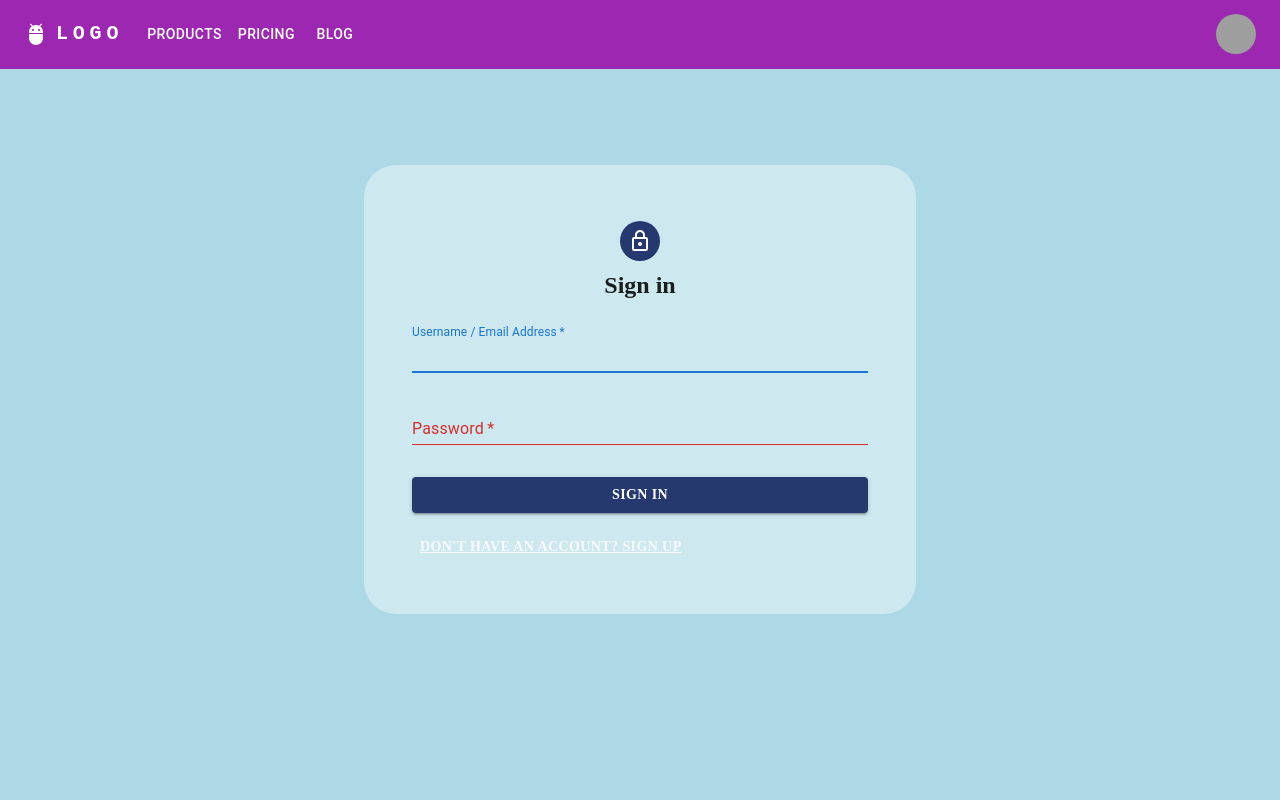
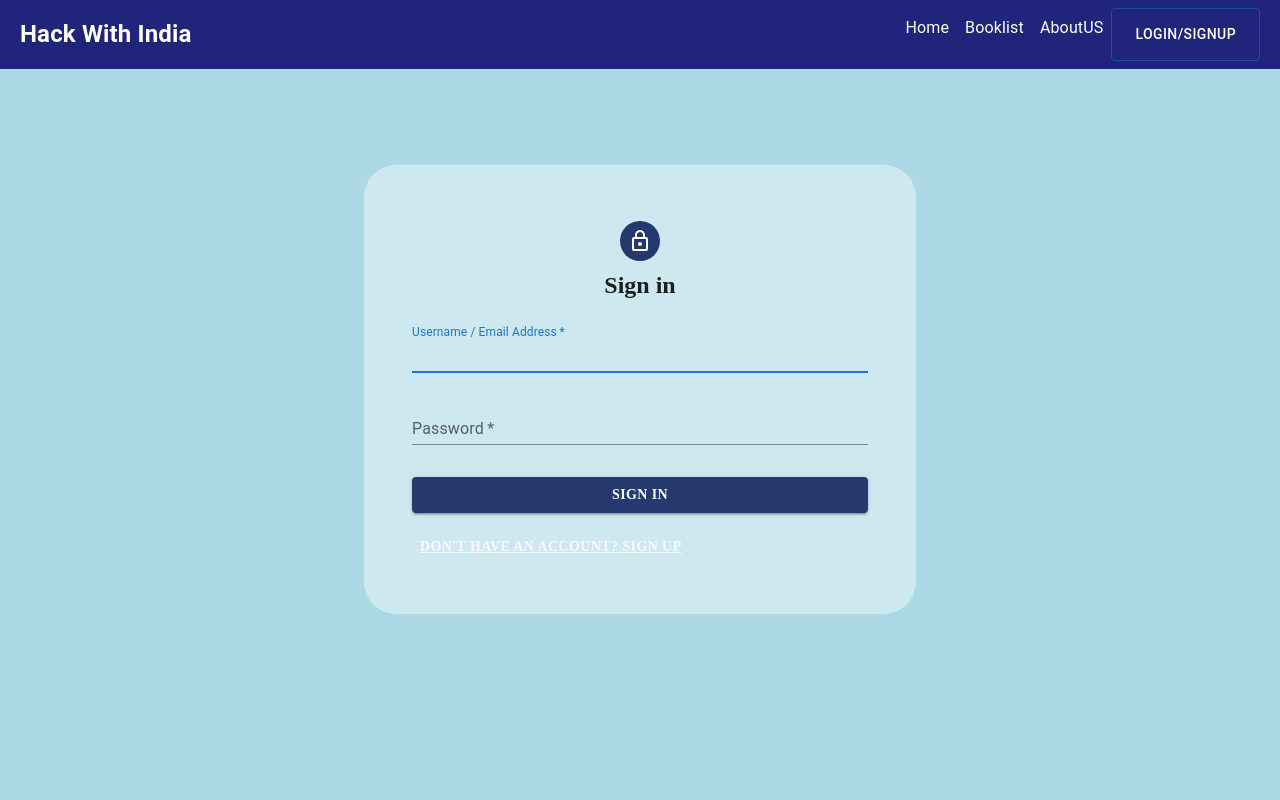
Before and after one commit to Dharmesh-Kota/HackWithIndia, a React (Create React App) app in the folder frontend/: page /login in a window 1280 px wide. Shown: the top 800 px of the page. Built offline with nearby package versions, Linux system fonts and the light colour scheme; grey boxes are pictures that could not be loaded.

Commit message:
login-register

```diff
--- a/frontend/src/App.jsx
+++ b/frontend/src/App.jsx
@@ -8,22 +8,23 @@ import Navbar from "./components/Navbar";
 import Login from "./pages/Login";
 import Register from "./pages/Register";
 import Footer from "./components/Footer";
+import { useAuth } from "./context/auth";
 
 function App() {
+  const { isLoggedIn } = useAuth();
   return (
     <>
       <Navbar />
       <Routes>
+        <Route exact path="/" element={<Home />} />
+        <Route exact path="/login" element={<Login />} />
+        <Route exact path="/register" element={<Register />} />
         <Route exact path="/profile" element={<Profile />} />
-        <Route exact path="/register" element={<Register />} />
-        <Route exact path="/" element={<Home />} />
         <Route exact path="/store" element={<Store />} />
         <Route exact path="/history" element={<History />} />
-        <Route exact path="/login" element={<Login />} />
       </Routes>
       <Footer />
     </>
   );
 }
-
 export default App;
--- a/frontend/src/components/Footer.jsx
+++ b/frontend/src/components/Footer.jsx
@@ -10,7 +10,7 @@ import {
 export default function Footer() {
   return (
     <MDBFooter
-      className="text-center text-lg-start text-muted mt-5"
+      className="text-center text-lg-start text-muted"
       style={{ backgroundColor: "#DFFFFF" }}
     >
       <section className="d-flex justify-content-center justify-content-lg-between p-4 border-bottom">
--- a/frontend/src/components/Navbar.jsx
+++ b/frontend/src/components/Navbar.jsx
@@ -1,166 +1,104 @@
-import * as React from "react";
-import AppBar from "@mui/material/AppBar";
-import Box from "@mui/material/Box";
-import Toolbar from "@mui/material/Toolbar";
-import IconButton from "@mui/material/IconButton";
-import Typography from "@mui/material/Typography";
-import Menu from "@mui/material/Menu";
+import React, { useState } from "react";
+import { Link } from "react-router-dom";
+// import '../CSS/Navbar.css';
+import AccountCircleOutlinedIcon from "@mui/icons-material/AccountCircleOutlined";
 import MenuIcon from "@mui/icons-material/Menu";
-import Container from "@mui/material/Container";
-import Avatar from "@mui/material/Avatar";
-import Button from "@mui/material/Button";
-import Tooltip from "@mui/material/Tooltip";
-import MenuItem from "@mui/material/MenuItem";
-import AdbIcon from "@mui/icons-material/Adb";
-
-import { Link } from "react-router-dom";
-
-const pages = ["Products", "Pricing", "Blog"];
-const settings = ["Profile", "Logout"];
+import { Button } from "@mui/material";
+import { useAuth } from "../context/auth";
 
 function Navbar() {
-  const [anchorElNav, setAnchorElNav] = React.useState(null);
-  const [anchorElUser, setAnchorElUser] = React.useState(null);
-
-  const handleOpenNavMenu = (event) => {
-    setAnchorElNav(event.currentTarget);
-  };
-  const handleOpenUserMenu = (event) => {
-    setAnchorElUser(event.currentTarget);
+  const navbarStyle = {
+    position: "sticky",
+    top: "0%",
+    zIndex: 100,
+    backgroundColor: "#20247B",
+    margin: 0,
   };
 
-  const handleCloseNavMenu = () => {
-    setAnchorElNav(null);
-  };
-
-  const handleCloseUserMenu = () => {
-    setAnchorElUser(null);
-  };
+  const { isLoggedIn } = useAuth();
 
   return (
-    <AppBar position="static" color="secondary">
-      <Container maxWidth="xl">
-        <Toolbar disableGutters>
-          <AdbIcon sx={{ display: { xs: "none", md: "flex" }, mr: 1 }} />
-          <Typography
-            variant="h6"
-            noWrap
-            component="a"
-            href="#app-bar-with-responsive-menu"
-            sx={{
-              mr: 2,
-              display: { xs: "none", md: "flex" },
-              fontFamily: "monospace",
-              fontWeight: 700,
-              letterSpacing: ".3rem",
-              color: "inherit",
-              textDecoration: "none",
-            }}
+    <nav className=" navbar navbar-expand-lg p-2" style={navbarStyle}>
+      <div className="container-fluid">
+        <Link
+          className="navbar-brand"
+          to="/"
+          style={{ color: "white", fontWeight: "bold", fontSize: "x-large" }}
         >
-            LOGO
-          </Typography>
-
-          <Box sx={{ flexGrow: 1, display: { xs: "flex", md: "none" } }}>
-            <IconButton
-              size="large"
-              aria-label="account of current user"
-              aria-controls="menu-appbar"
-              aria-haspopup="true"
-              onClick={handleOpenNavMenu}
-              color="inherit"
+          Hack With India
+        </Link>
+        <button
+          className="navbar-toggler"
+          type="button"
+          data-bs-toggle="collapse"
+          data-bs-target="#navbarSupportedContent"
+          aria-controls="navbarSupportedContent"
+          aria-expanded="false"
+          aria-label="Toggle navigation"
         >
-              <MenuIcon />
-            </IconButton>
-            <Menu
-              id="menu-appbar"
-              anchorEl={anchorElNav}
-              anchorOrigin={{
-                vertical: "bottom",
-                horizontal: "left",
-              }}
-              keepMounted
-              transformOrigin={{
-                vertical: "top",
-                horizontal: "left",
-              }}
-              open={Boolean(anchorElNav)}
-              onClose={handleCloseNavMenu}
-              sx={{
-                display: { xs: "block", md: "none" },
-              }}
+          <MenuIcon style={{ color: "white" }} />
+        </button>
+        <div className="collapse navbar-collapse" id="navbarSupportedContent">
+          <ul className="navbar-nav ms-auto mb-2 mb-lg-0">
+            <li className="nav-item">
+              <div className="my-button">
+                <Link
+                  className="nav-link active"
+                  to="/"
+                  style={{ color: "white" }}
                 >
-              {pages.map((page) => (
-                <MenuItem key={page} onClick={handleCloseNavMenu}>
-                  <Typography textAlign="center">{page}</Typography>
-                </MenuItem>
-              ))}
-            </Menu>
-          </Box>
-          <AdbIcon sx={{ display: { xs: "flex", md: "none" }, mr: 1 }} />
-          <Typography
-            variant="h5"
-            noWrap
-            component="a"
-            href="#app-bar-with-responsive-menu"
-            sx={{
-              mr: 2,
-              display: { xs: "flex", md: "none" },
-              flexGrow: 1,
-              fontFamily: "monospace",
-              fontWeight: 700,
-              letterSpacing: ".3rem",
-              color: "inherit",
-              textDecoration: "none",
-            }}
+                  Home
+                </Link>
+              </div>
+            </li>
+            <li className="nav-item">
+              <div className="my-button">
+                <Link
+                  className="nav-link"
+                  to="/booklist"
+                  style={{ color: "white" }}
                 >
-            LOGO
-          </Typography>
-          <Box sx={{ flexGrow: 1, display: { xs: "none", md: "flex" } }}>
-            {pages.map((page) => (
-              <Button
-                key={page}
-                onClick={handleCloseNavMenu}
-                sx={{ my: 2, color: "white", display: "block" }}
+                  Booklist
+                </Link>
+              </div>
+            </li>
+            <li className="nav-item">
+              <div className="my-button">
+                <Link
+                  className="nav-link"
+                  to="/about"
+                  style={{ color: "white" }}
                 >
-                {page}
+                  AboutUS
+                </Link>
+              </div>
+            </li>
+            <li className="nav-item">
+              {isLoggedIn ? (
+                <Link
+                  className="nav-link"
+                  to="/profile"
+                  style={{ color: "white" }}
+                >
+                  <AccountCircleOutlinedIcon fontSize="large" />
+                </Link>
+              ) : (
+                <Button variant="outlined">
+                  <Link
+                    className="nav-link"
+                    to="/login"
+                    style={{ color: "white" }}
+                  >
+                    LogIn/SignUP
+                  </Link>
                 </Button>
-            ))}
-          </Box>
-
-          <Box sx={{ flexGrow: 0 }}>
-            <Tooltip title="Open settings">
-              <IconButton onClick={handleOpenUserMenu} sx={{ p: 0 }}>
-                <Avatar alt="Remy Sharp" src="/static/images/avatar/2.jpg" />
-              </IconButton>
-            </Tooltip>
-            <Menu
-              sx={{ mt: "45px" }}
-              id="menu-appbar"
-              anchorEl={anchorElUser}
-              anchorOrigin={{
-                vertical: "top",
-                horizontal: "right",
-              }}
-              keepMounted
-              transformOrigin={{
-                vertical: "top",
-                horizontal: "right",
-              }}
-              open={Boolean(anchorElUser)}
-              onClose={handleCloseUserMenu}
-            >
-              {settings.map((setting) => (
-                <MenuItem key={setting} onClick={handleCloseUserMenu}>
-                  <Typography textAlign="center">
-                    <Link to="/profile">{setting}</Link>
-                  </Typography>
-                </MenuItem>
-              ))}
-            </Menu>
-          </Box>
-        </Toolbar>
-      </Container>
-    </AppBar>
+              )}
+            </li>
+          </ul>
+        </div>
+      </div>
+    </nav>
   );
 }
+
 export default Navbar;
--- /dev/null
+++ b/frontend/src/context/auth.jsx
@@ -0,0 +1,30 @@
+import React, { createContext, useState, useContext } from "react";
+import { useNavigate } from "react-router-dom";
+
+const authContext = createContext();
+
+export const AuthProvider = ({ children }) => {
+  const [theme, setTheme] = useState("light");
+  const [isLoggedIn, setIsLoggedIn] = useState(false);
+  const navigate = useNavigate();
+
+  const toggleTheme = () => {
+    setTheme((prevTheme) => (prevTheme === "light" ? "dark" : "light"));
+  };
+
+  return (
+    <authContext.Provider
+      value={{ theme, toggleTheme, isLoggedIn, setIsLoggedIn }}
+    >
+      {children}
+    </authContext.Provider>
+  );
+};
+
+export const useAuth = () => {
+  const context = useContext(authContext);
+  if (!context) {
+    throw new Error("useTheme must be used within a ThemeProvider");
+  }
+  return context;
+};
--- a/frontend/src/index.js
+++ b/frontend/src/index.js
@@ -1,15 +1,18 @@
-import React from 'react';
-import ReactDOM from 'react-dom/client';
-import './index.css';
-import App from './App';
-import reportWebVitals from './reportWebVitals';
-import { BrowserRouter } from 'react-router-dom';
+import React from "react";
+import ReactDOM from "react-dom/client";
+import "./index.css";
+import App from "./App";
+import reportWebVitals from "./reportWebVitals";
+import { BrowserRouter } from "react-router-dom";
+import { AuthProvider } from "./context/auth";
 
-const root = ReactDOM.createRoot(document.getElementById('root'));
+const root = ReactDOM.createRoot(document.getElementById("root"));
 root.render(
   <React.StrictMode>
     <BrowserRouter>
-      <App />
+      <AuthProvider>
+        <App />
+      </AuthProvider>
     </BrowserRouter>
   </React.StrictMode>
 );
--- a/frontend/src/pages/Login.jsx
+++ b/frontend/src/pages/Login.jsx
@@ -25,6 +25,7 @@ import Alert from "@mui/material/Alert";
 // import Alert from "react-bootstrap/Alert";
 // import "../CSS/Login.css";
 
+import { useAuth } from "../context/auth";
 import axios from "axios";
 
 const defaultTheme = createTheme();
@@ -38,6 +39,7 @@ export default function Login() {
   //   const [email, setEmail] = useState("");
   //   const [password, setPassword] = useState("");
   const [validPassword, setValidPassword] = useState(false);
+  const { setIsLoggedIn } = useAuth();
   // const navigate = useNavigate();
 
   //   const handleSubmit = async (e) => {};
@@ -58,10 +60,10 @@ export default function Login() {
   const [password, setPassword] = useState("");
   const navigate = useNavigate();
 
-  const handleSubmit = (e) => {
+  const handleSubmit = async (e) => {
     e.preventDefault();
     setloading(true);
-    axios
+    await axios
       .post("http://localhost:8000/create-session", {
         emailUsername: emailUsername,
         password: password,
@@ -69,13 +71,14 @@ export default function Login() {
       .then((response) => {
         const { token } = response.data;
         localStorage.setItem("token", JSON.stringify(token));
+        setIsLoggedIn(true);
         navigate("/");
       })
       .catch((error) => {
         setJustVerify(true);
         if (error.response.status === 401) {
-          setEmailUsername("");
-          setPassword("");
+          // setEmailUsername("");
+          // setPassword("");
           //   alert("Invalid Username/Email or Password!");
         } else {
           console.error("Error: ", error);
@@ -175,7 +178,37 @@ export default function Login() {
                   autoComplete="off"
                 />
               )}
-              {validPassword ? (
+              <TextField
+                id="standard-basic-2"
+                variant="standard"
+                margin="normal"
+                required
+                fullWidth
+                name="password"
+                label="Password"
+                type="password"
+                onChange={handlePasswordofLogin}
+                value={password}
+                InputProps={{
+                  style: {
+                    fontFamily: "Quicksand",
+                    fontWeight: "bold",
+                    color: !validPassword ? "#f44336" : "#25396F", // Change color to red if there's an error
+                  },
+                }}
+                error={
+                  (!password && passwordcheck) || (!validPassword && password)
+                }
+                helperText={
+                  !password && passwordcheck
+                    ? "This field cannot be empty."
+                    : !validPassword && password
+                    ? "The password must contain at least 8 digits."
+                    : ""
+                }
+                autoComplete="off"
+              />
+              {/* {validPassword ? (
                 <TextField
                   id="standard-basic-2"
                   variant="standard"
@@ -224,7 +257,7 @@ export default function Login() {
                   }}
                   autoComplete="off"
                 />
-              )}
+              )} */}
               <Button
                 type="submit"
                 fullWidth
--- a/frontend/src/pages/Profile.jsx
+++ b/frontend/src/pages/Profile.jsx
@@ -23,6 +23,8 @@ import {
 import AOS from "aos";
 import "aos/dist/aos.css";
 
+import { useAuth } from "../context/auth";
+
 const Profile = () => {
   const imageURL =
     "https://media.istockphoto.com/id/1300845620/vector/user-icon-flat-isolated-on-white-background-user-symbol-vector-illustration.jpg?s=612x612&w=0&k=20&c=yBeyba0hUkh14_jgv1OKqIH0CCSWU_4ckRkAoy2p73o=";
@@ -35,6 +37,8 @@ const Profile = () => {
   const [phoneNumber, setPhoneNumber] = useState(1234567890);
 
   const [isValidPhone, setIsValidPhone] = useState(false);
+  const navigate = useNavigate();
+  const { setIsLoggedIn } = useAuth();
 
   const validatePhoneNumber = (input) => {
     const value = input.replace(/\D/g, "");
@@ -43,6 +47,11 @@ const Profile = () => {
   };
 
   const UpdateProfile = () => {};
+  const LogOut = () => {
+    setIsLoggedIn(false);
+    window.localStorage.removeItem("token");
+    navigate("/");
+  };
 
   const theme = createTheme({
     typography: {
@@ -253,7 +262,7 @@ const Profile = () => {
               <Button
                 variant="contained"
                 color="error"
-                // onClick={handleLogIn}
+                onClick={LogOut}
                 style={{ marginTop: "1em" }}
                 sx={{ fontFamily: "Quicksand", fontWeight: "bold" }}
               >
--- a/frontend/src/pages/Register.jsx
+++ b/frontend/src/pages/Register.jsx
@@ -59,11 +59,11 @@ export default function Register() {
 
   const navigate = useNavigate();
 
-  const handleSubmit = (e) => {
+  const handleSubmit = async (e) => {
     e.preventDefault();
     setloading(true);
     if (password === repassword) {
-      axios
+      await axios
         .post("http://localhost:8000/signup", {
           username: username,
           email: email,
@@ -78,12 +78,12 @@ export default function Register() {
         })
         .catch((error) => {
           if (error.response.status === 409) {
-            setUsername("");
-            setEmail("");
-            setName("");
-            setPassword("");
-            setRePassword("");
-            setRole("");
+            // setUsername("");
+            // setEmail("");
+            // setName("");
+            // setPassword("");
+            // setRePassword("");
+            // setRole("");
             setJustVerify(true);
           } else {
             console.error("Error: ", error);
@@ -109,6 +109,7 @@ export default function Register() {
           <Box
             sx={{
               marginTop: 12,
+              marginBottom: 12,
               display: "flex",
               flexDirection: "column",
               alignItems: "center",
```
Lines whose indentation alone changed are shown as unchanged.
